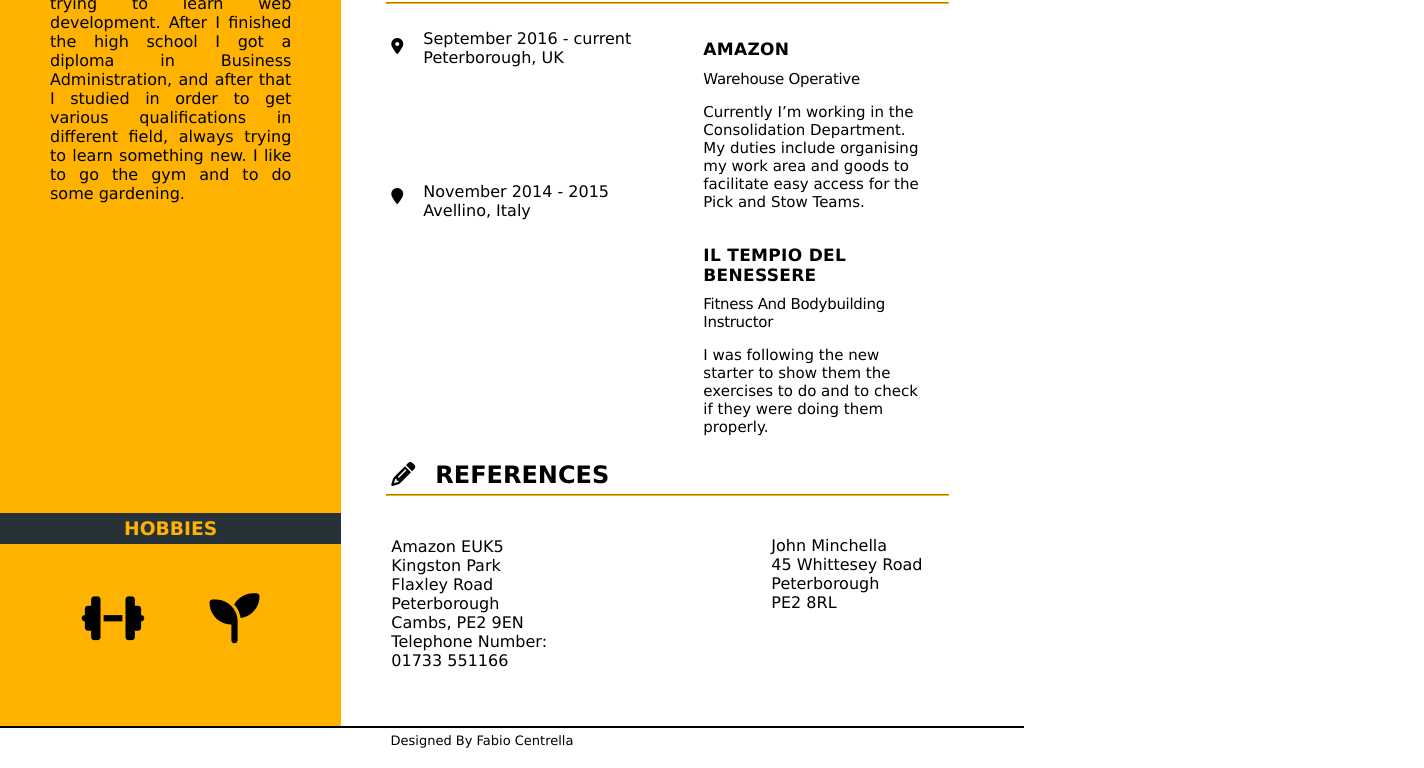
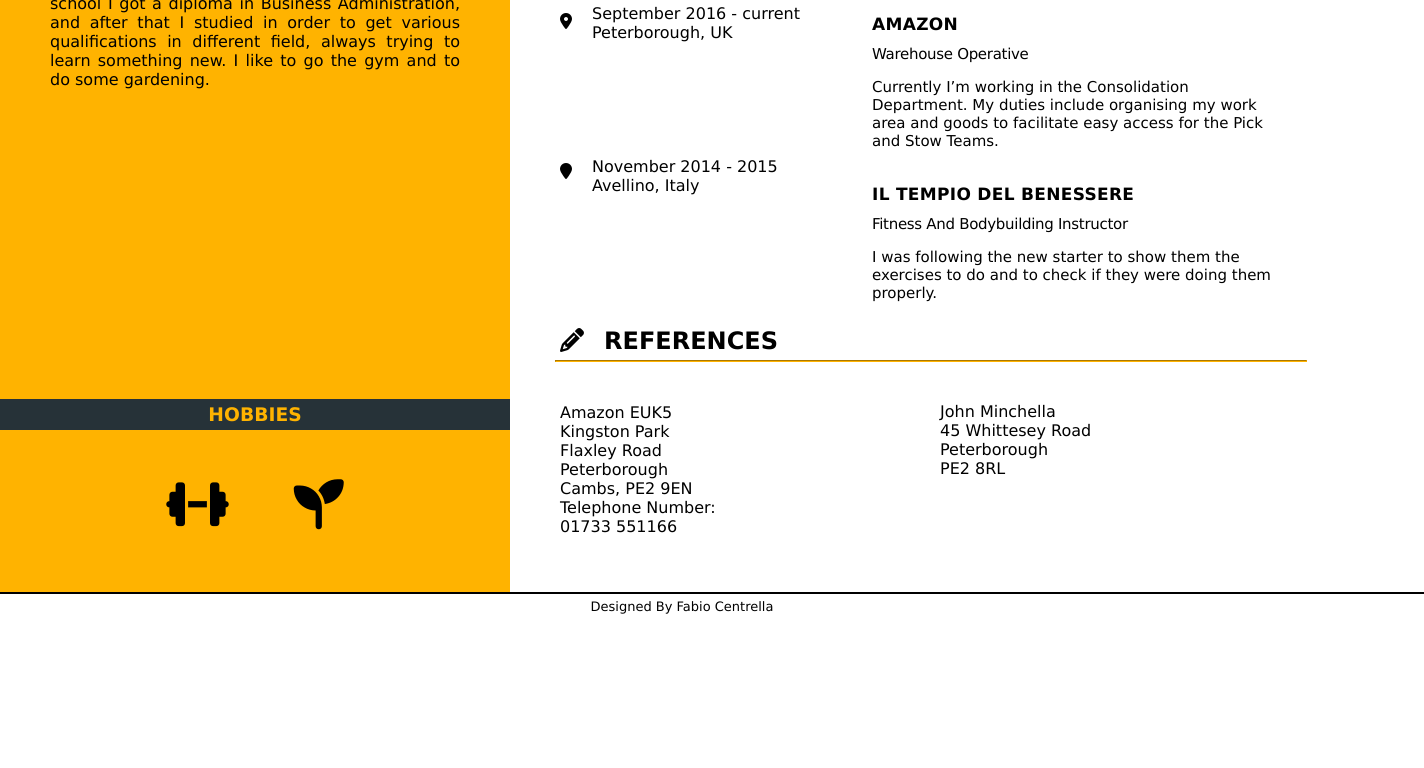
Before and after one commit to FabioCentrella94/project4, a plain HTML site: page index.html in a window 1024 px wide. Shown: the part 765-1533 px from the top of the page, 1424 px wide, since content can reach past the window. After the commit the page ends 1399 px from the top, so only its background shows below. Drawn offline with Linux system fonts and the light colour scheme.

Commit message:
fixed mobile view opera and chrome

```diff
--- a/css/style.css
+++ b/css/style.css
@@ -7,6 +7,7 @@
 body {
     max-width: 100% !important;
     margin: auto auto;
+    overflow-x: hidden;
 }
 
 * {
@@ -133,7 +134,7 @@
 br ~ p {
     text-align: left;
     font-size: 15px;
-    max-width: 500px;
+    min-width: 410px;
 }
 
 .content-box>span {
@@ -155,9 +156,20 @@
 }
 
 footer {
+    margin-right: -100px;
     font-size: 13px;
     padding: 5px 60px 20px 0px;
     border-top: 2px solid black;
+}
+
+@media only screen and (min-width: 801px) and (max-width: 1024px) {
+    footer {
+        margin-right: -400px;
+    }
+
+    body {
+        overflow-x: auto;
+    }
 }
 
 @media only screen and (min-width: 481px) and (max-width: 800px) {
@@ -305,6 +317,6 @@
 
     footer {
         margin-top: 500px;
-        padding-left: 50px;
+        margin-left: -40px;
     }
 }
--- a/index.html
+++ b/index.html
@@ -8,7 +8,7 @@
         <link href="css/style.css" type="text/css" rel="stylesheet" media="screen and (min-width: 481px) and (max-width: 800px)">
         <link href="css/style.css" type="text/css" rel="stylesheet" media="screen and (max-width: 480px)">
         <meta charset="UTF-8">
-        <meta name="viewport" content="width=device-width, initial-scale=1.0" >
+        <meta name="viewport" content="width=device-width, initial-scale=1.0, maximum-scale=1.0, user-scalable=no" />
         <meta name="description" content="My working experience, my qualifications etc.">
     </head>
 
```
